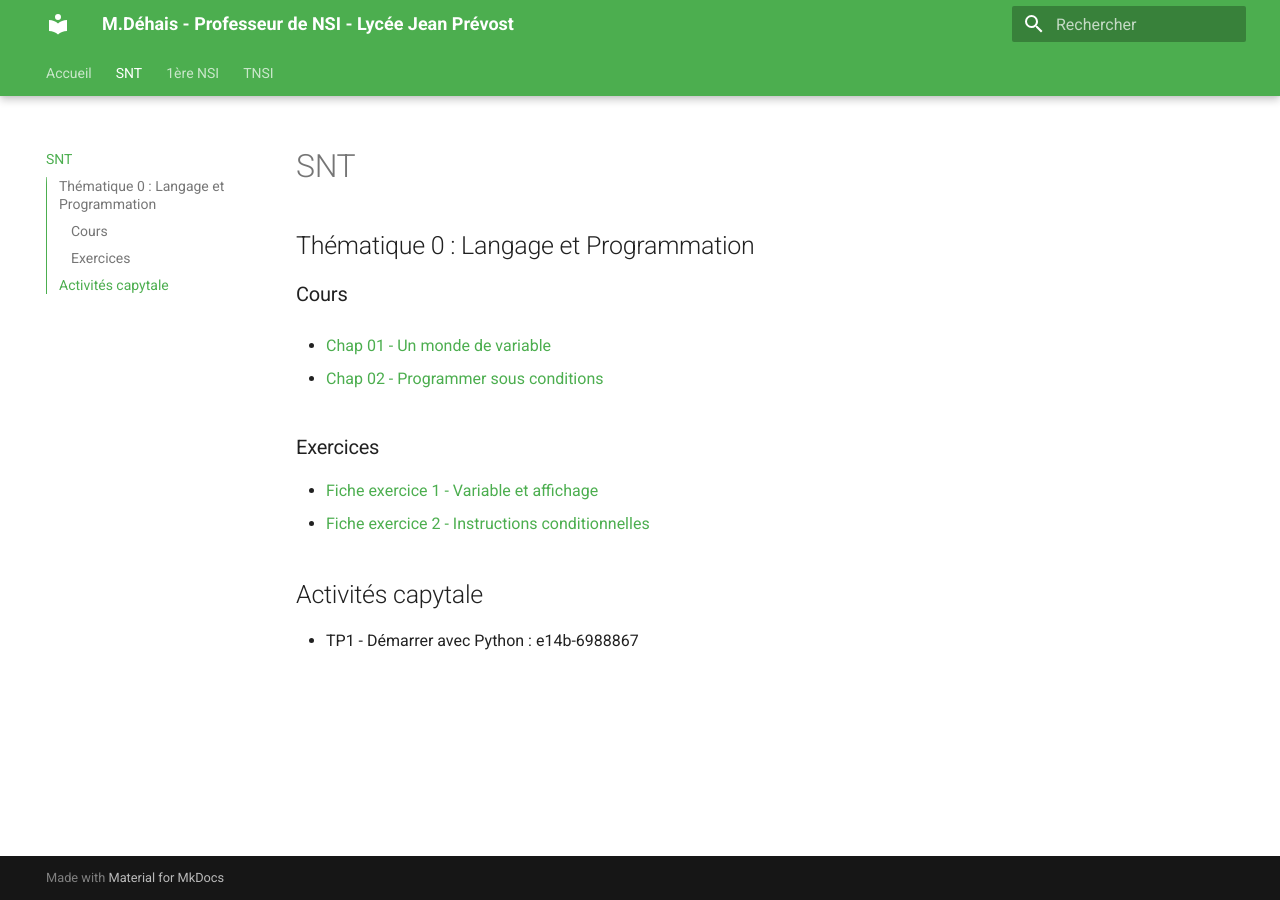
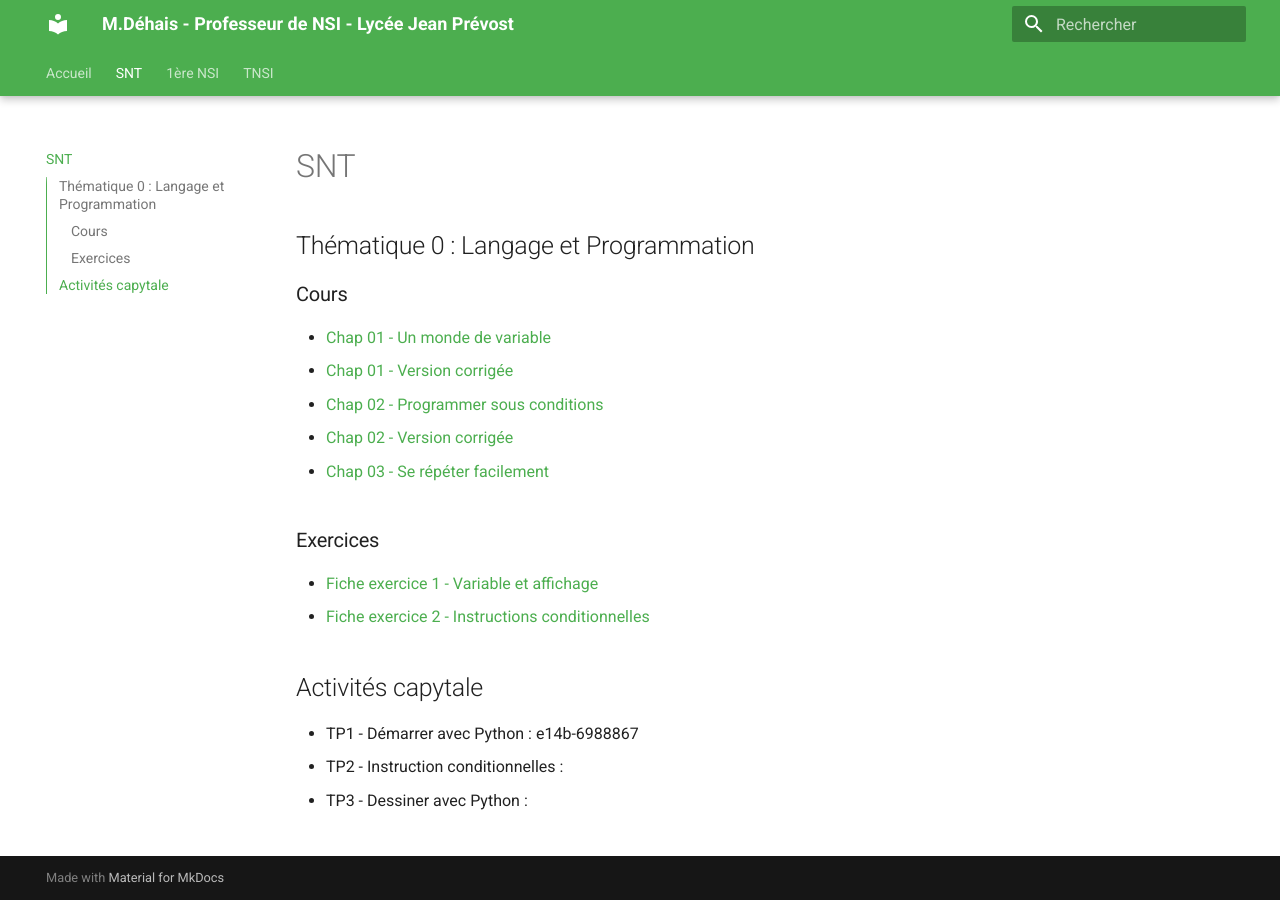
Before and after one commit to DehaisM/nsi-public, an MkDocs documentation site: the page built from docs-public/SNT/index.md, in a window 1280 px wide. Built offline with MkDocs 1.6.1 and Material for MkDocs 9.7.7, drawn with Linux system fonts in a browser that asks for light colours.

Commit message:
corrige cours 2

```diff
--- a/docs-public/SNT/index.md
+++ b/docs-public/SNT/index.md
@@ -2,13 +2,20 @@
 
 ### Cours
 - [Chap 01 - Un monde de variable](Cours/T0C1.pdf)
+- [Chap 01 - Version corrigée ](Cours/T0C1C.pdf)
+
 
 - [Chap 02 - Programmer sous conditions](Cours/T0C2.pdf)
+- [Chap 02 - Version corrigée](Cours/T0C2C.pdf)
+
+- [Chap 03 - Se répéter facilement](Cours/T0C3.pdf)
 ### Exercices
 
-- [Fiche exercice 1 - Variable et affichage](Exercices/fiche exo1.pdf)
+- [Fiche exercice 1 - Variable et affichage](Exercices/fiche-exo1.pdf)
 - [Fiche exercice 2 - Instructions conditionnelles](Exercices/fiche-exo2.pdf)
 
 ## Activités capytale
 
 - TP1 - Démarrer avec Python : e14b-6988867
+- TP2 - Instruction conditionnelles :
+- TP3 - Dessiner avec Python :
```
Also changed, not shown: 5 other files.
